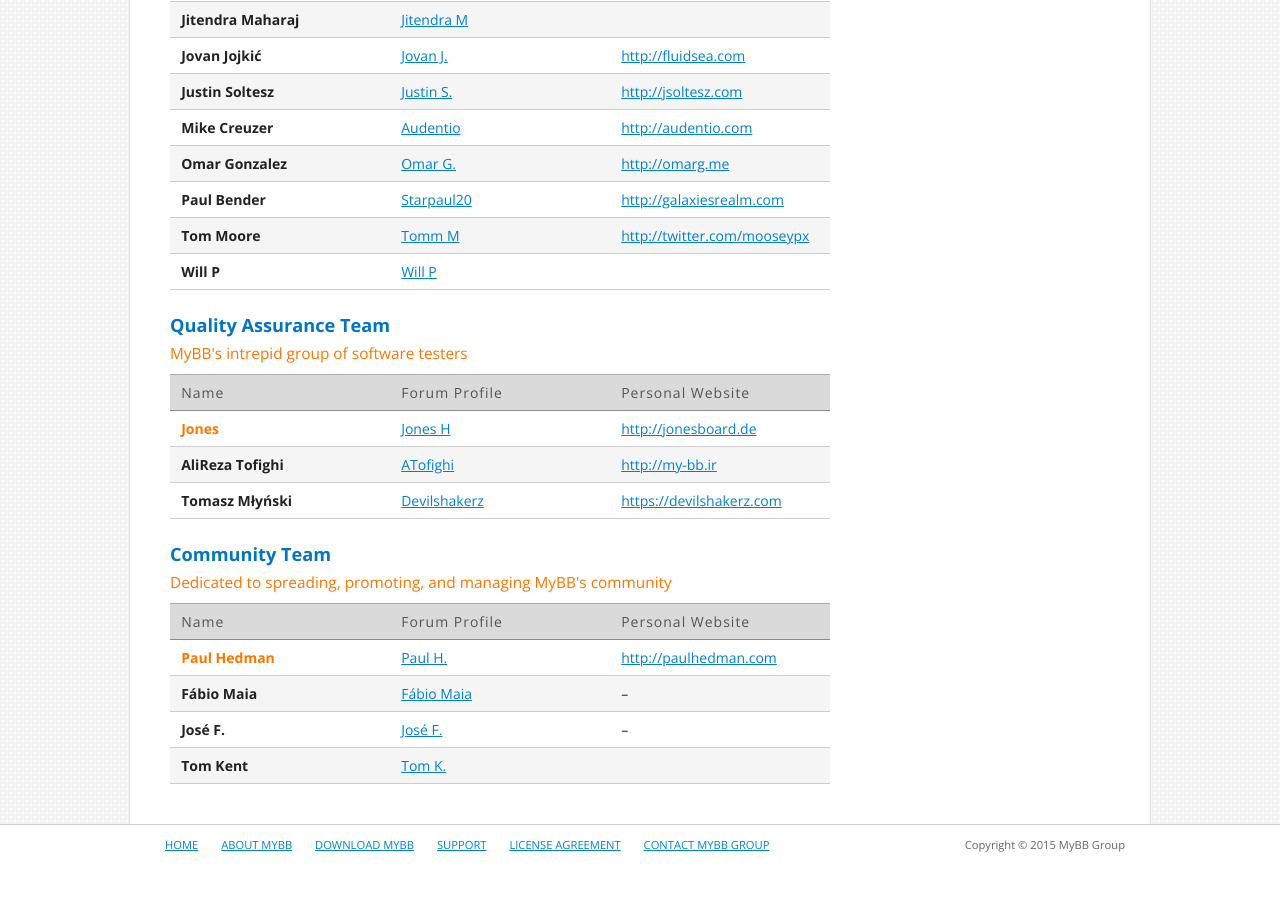
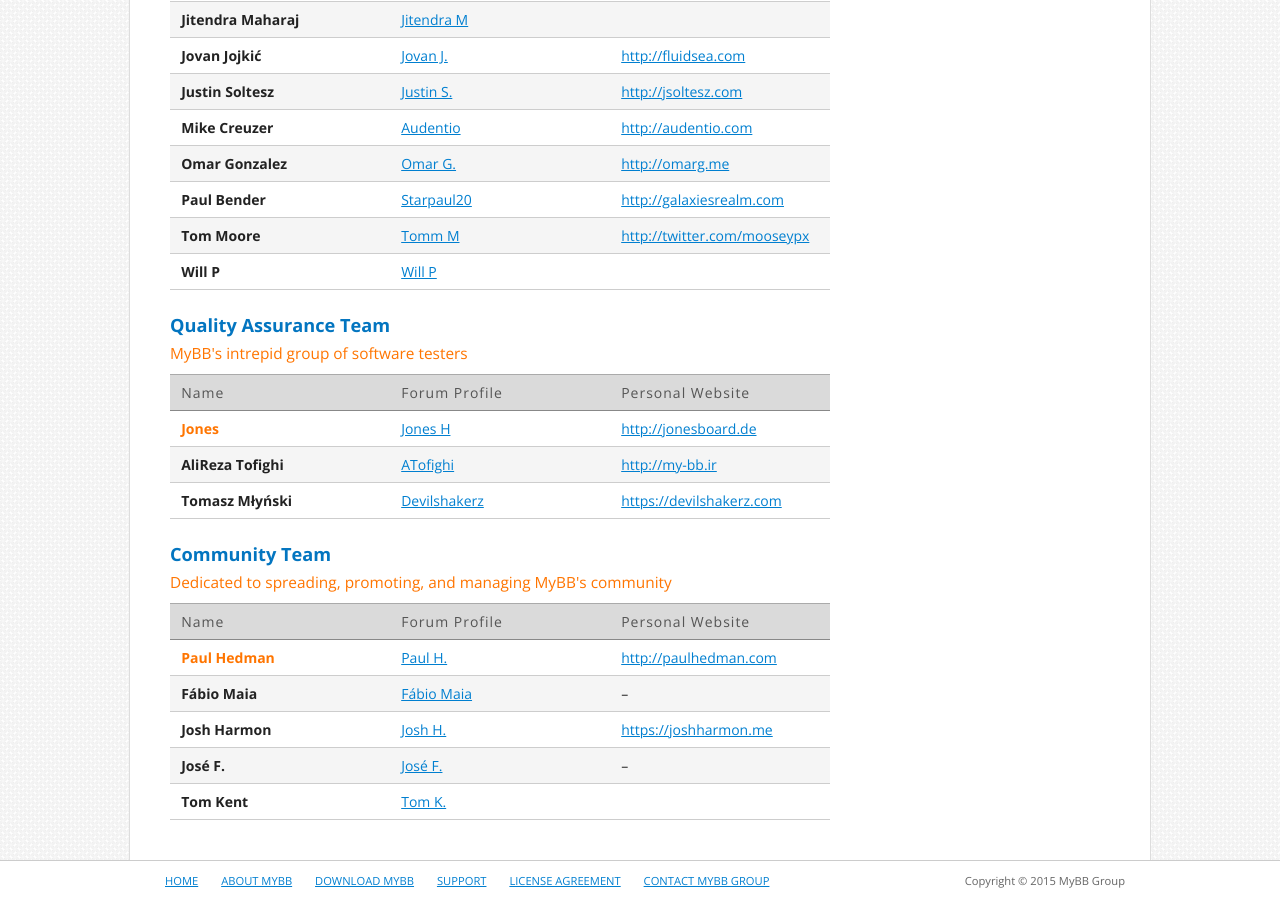
Before and after one commit to mybb/mybb.com, a Jekyll site: the page built from about/team.html, in a window 1280 px wide and 900 px high, scrolled down 1122 px. Built offline with Jekyll 4.4.1, drawn with Linux system fonts in a browser that asks for light colours; nearby versions of some CDN libraries; Markdown is read by kramdown in place of the engine named in the settings; before the commit the page ends 1986 px from its top, so only the background shows below that.

Commit message:
Adding myself

```diff
--- a/_data/team_community.yml
+++ b/_data/team_community.yml
@@ -14,3 +14,7 @@
 - name: "Tom Kent"
   uid: 22017
   username: "Tom K."
+- name: "Josh Harmon"
+  uid: 43697
+  username: "Josh H."
+  website: "https://joshharmon.me"
```
